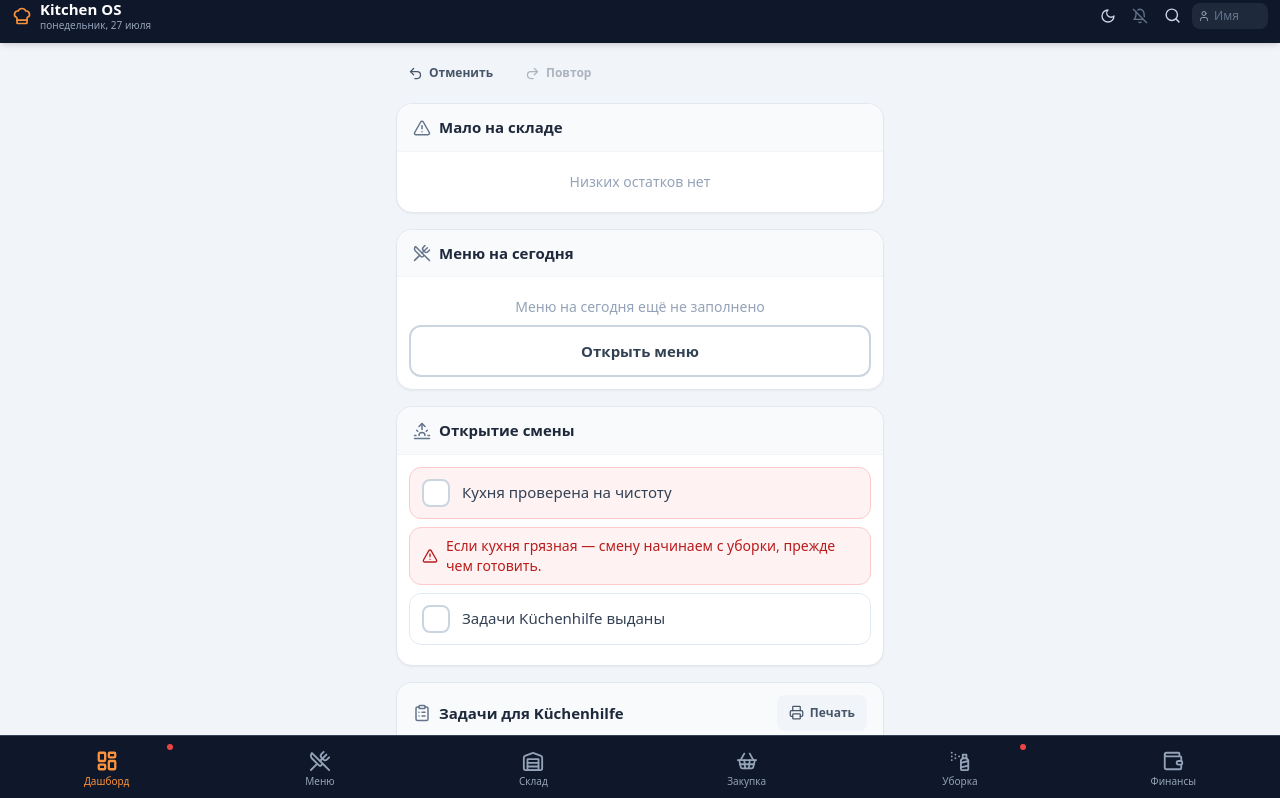
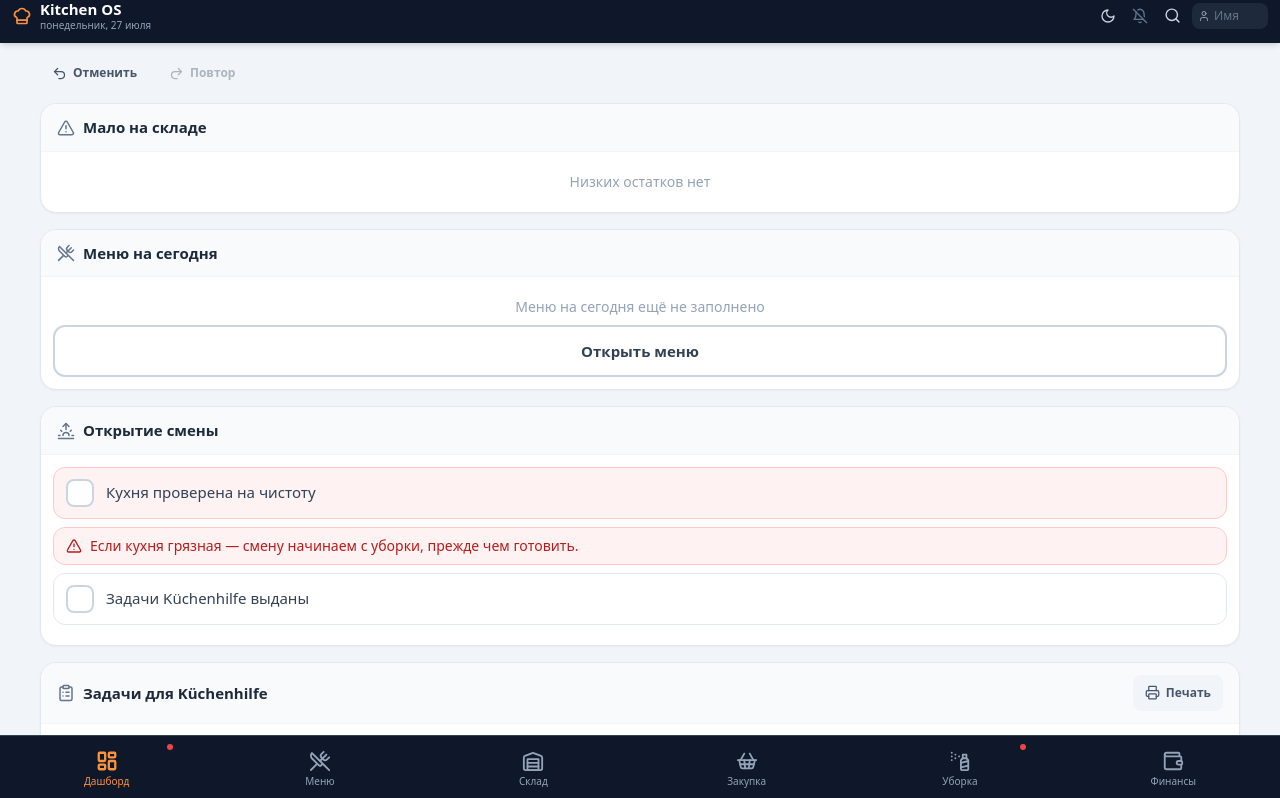
Before and after one commit to 1400837-create/chef-shift-manager, a React (Vite) app: page / in a window 1280 px wide. Shown: the top 798 px of the page. Built offline with nearby package versions, Linux system fonts and the light colour scheme.

Commit message:
Fill available width on tablets, keep phone layout unchanged
max-w-lg was capping content at 512px regardless of viewport, leaving
large empty side margins on tablets in both orientations.

```diff
--- a/src/App.jsx
+++ b/src/App.jsx
@@ -234,7 +234,7 @@ export default function App() {
         productions={productions}
       />
 
-      <main className="max-w-lg mx-auto px-3 pt-3 pb-24">
+      <main className="max-w-lg md:max-w-none mx-auto px-3 md:px-6 lg:px-10 pt-3 pb-24">
         {tab === 'dashboard' && (
           <>
             <UndoRedoBar {...dashboardHistory} />
```
